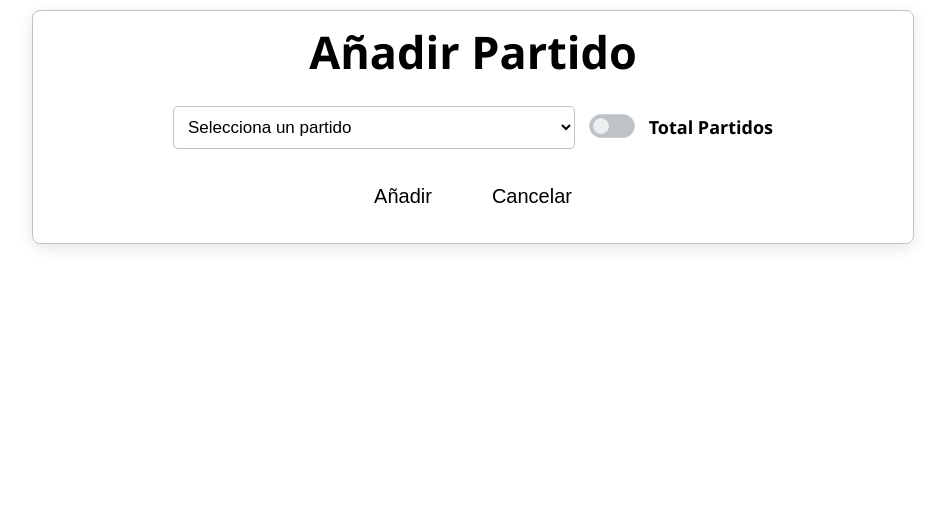
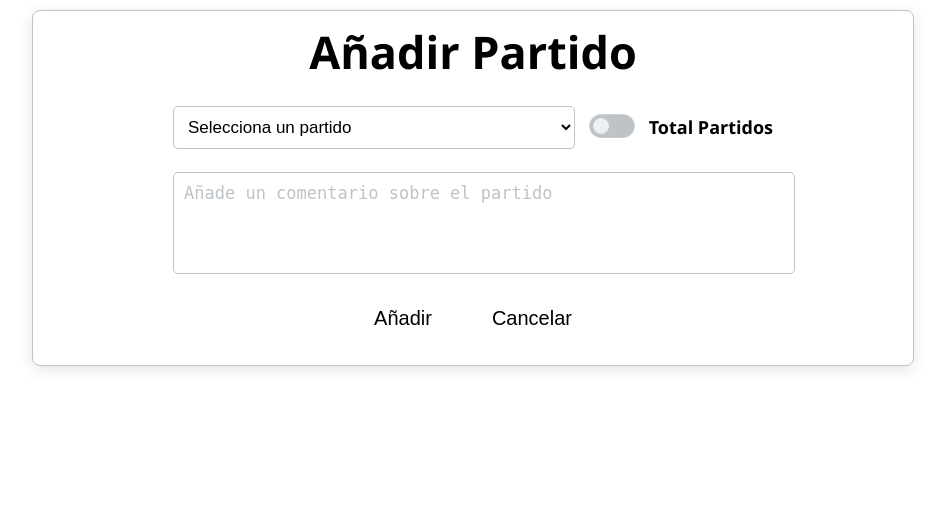
Before and after one commit to nachodorado98/Flask-Futbol-Azure, a Python web app: template web/src/templates/anadir_partido_asistido.html in a window 1280 px wide. Shown: the part 70-589 px from the top of the page, without its empty margins (167-1112 px from the left). Run offline with Jinja, Linux system fonts and the light colour scheme; the template is opened without the code that fills it, so the values that code supplies are empty.

Commit message:
Creacion de campo comentario y añadido a la logica del partido asistido

```diff
--- a/postgres/init.sql
+++ b/postgres/init.sql
@@ -125,5 +125,6 @@ CREATE TABLE usuarios (Usuario VARCHAR(255) PRIMARY KEY,
 CREATE TABLE partidos_asistidos (Asistido_Id VARCHAR(255) PRIMARY KEY,
 								Partido_Id VARCHAR(255),
 								Usuario VARCHAR(255),
+								Comentario VARCHAR(255) DEFAULT NULL,
 								FOREIGN KEY (Partido_Id) REFERENCES partidos (Partido_Id) ON DELETE CASCADE,
 								FOREIGN KEY (Usuario) REFERENCES usuarios (Usuario) ON DELETE CASCADE);
--- a/web/src/blueprints/partidos.py
+++ b/web/src/blueprints/partidos.py
@@ -75,4 +75,5 @@ def pagina_partidos():
 							numero_partidos=len(partidos_filtrados),
 							partidos_ganados=partidos_ganados,
 							partidos_asistidos=partidos_asistidos_filtrados,
+							numero_partidos_asistidos=len(partidos_asistidos_filtrados),
 							url_imagen_escudo=URL_DATALAKE_ESCUDOS)
--- a/web/src/static/css/anadir_partido_asistido.css
+++ b/web/src/static/css/anadir_partido_asistido.css
@@ -68,6 +68,26 @@
     font-size: 18px;
 }
 
+.contenedor-comentario {
+    width: 100%;
+    max-width: 600px;
+    margin-top: 15px;
+}
+
+.campo-comentario {
+    width: 100%;
+    padding: 10px;
+    border-radius: 5px;
+    border: 1px solid #bdc3c7;
+    background-color: #fff;
+    font-size: 17px;
+    resize: none;
+}
+
+.campo-comentario::placeholder {
+    color: #bdc3c7;
+}
+
 .botones-formulario-anadir-partido-asistido {
     display: flex;
     justify-content: center;
--- a/web/src/static/css/partidos.css
+++ b/web/src/static/css/partidos.css
@@ -36,9 +36,10 @@ body {
 }
 
 .circulo-partidos-totales,
-.circulo-partidos-ganados {
-    width: 210px;
-    height: 210px;
+.circulo-partidos-ganados,
+.circulo-partidos-asistidos {
+    width: 190px;
+    height: 190px;
     border-radius: 50%;
     background-color: var(--color-footer);
     color: var(--color-secundario);
@@ -46,7 +47,7 @@ body {
     flex-direction: column;
     align-items: center;
     justify-content: center;
-    margin: 10px auto 10px 70px;
+    margin: 15px auto 10px 70px;
     box-shadow: 0 4px 8px rgba(0, 0, 0, 0.1);
     text-align: center;
     overflow: hidden;
@@ -56,6 +57,7 @@ body {
 
 .circulo-partidos-totales .titulo-circulo-partidos-totales,
 .circulo-partidos-ganados .titulo-circulo-partidos-ganados,
+.circulo-partidos-asistidos .titulo-circulo-partidos-asistidos
  {
     margin: 2px 0;
     margin-top: 30px;
@@ -64,7 +66,8 @@ body {
 }
 
 .circulo-partidos-totales .valor-circulo-partidos-totales,
-.circulo-partidos-ganados .valor-circulo-partidos-ganados {
+.circulo-partidos-ganados .valor-circulo-partidos-ganados,
+.circulo-partidos-asistidos .valor-circulo-partidos-asistidos {
     margin: 4px 0;
     margin-top: 10px;
     padding: 0;
--- a/web/src/templates/anadir_partido_asistido.html
+++ b/web/src/templates/anadir_partido_asistido.html
@@ -41,6 +41,10 @@
 
         </div>
 
+        <div class="contenedor-comentario">
+            <textarea id="comentario" name="comentario" class="campo-comentario" rows="4" placeholder="Añade un comentario sobre el partido"></textarea>
+        </div>
+
         <div class="botones-formulario-anadir-partido-asistido">
             <button type="submit" class="boton-submit-formulario-anadir-partido-asistido">Añadir</button>
             <button type="button" class="boton-cancelar-formulario-anadir-partido-asistido" onclick="pagina_anterior()">Cancelar</button>
--- a/web/src/templates/equipo.html
+++ b/web/src/templates/equipo.html
@@ -100,7 +100,10 @@
 
         {% if jugador %}
         <div class="info-jugador" onclick="window.location.href='/jugador/{{ jugador[0] }}'">
-            <p><strong>{{ jugador[1] }}</strong></p>
+            <p>
+                <strong>{{ jugador[1] }}</strong>
+                <img class="crack" src="{{ url_for('static', filename='imagenes/iconos/corona.png') }}" alt="Crack Icon" height="17">
+            </p>
 
             {% if jugador[2]=='-1' %}
                 <img class="jugador-equipo" src="{{ url_for('static', filename='imagenes/iconos/no_jugador.png') }}" alt="Jugador Icon">
--- a/web/src/templates/partidos.html
+++ b/web/src/templates/partidos.html
@@ -50,6 +50,10 @@
             <div class="circulo-partidos-ganados">
                 <p class="titulo-circulo-partidos-ganados">Partidos Ganados {{ temporada_filtrada }}</p>
                 <p class="valor-circulo-partidos-ganados"><strong>{{ partidos_ganados }}</strong></p>
+            </div>
+            <div class="circulo-partidos-asistidos">
+                <p class="titulo-circulo-partidos-asistidos">Partidos Asistidos {{ temporada_filtrada }}</p>
+                <p class="valor-circulo-partidos-asistidos"><strong>{{ numero_partidos_asistidos }}</strong></p>
             </div>
         </div>
 
```
Also changed, not shown: web/src/blueprints/partido_asistido.py (+8 -1 lines), web/src/database/conexion.py (+5 -3 lines), web/tests/testapp/test_pagina_anadir_partidos_asistidos.py (+88 -5 lines), web/tests/testapp/test_pagina_partidos.py (+43 -6 lines), web/tests/testdatabase/test_conexion.py (+1 -1 lines), web/tests/testdatabase/test_tabla_partidos_asistidos.py (+12 -32 lines), web/src/static/imagenes/iconos/corona.png (added).
